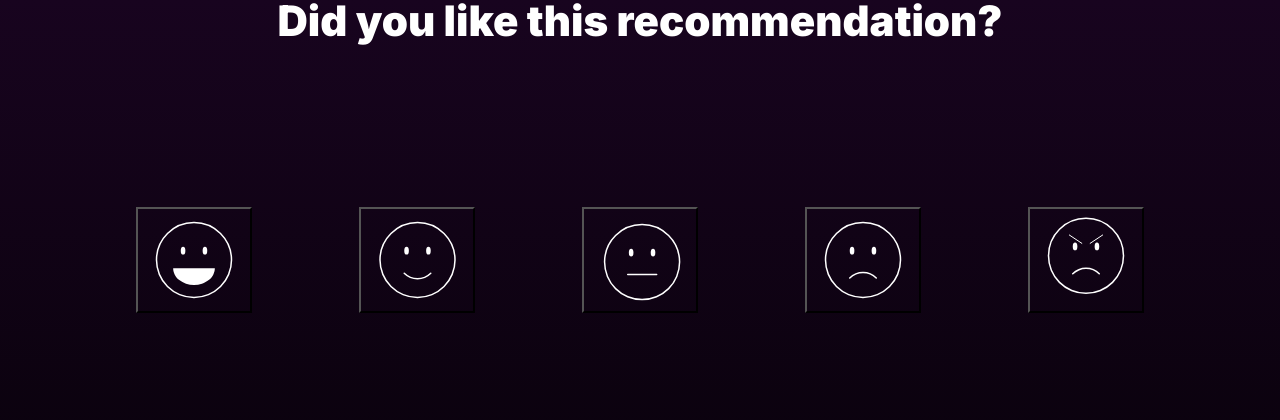
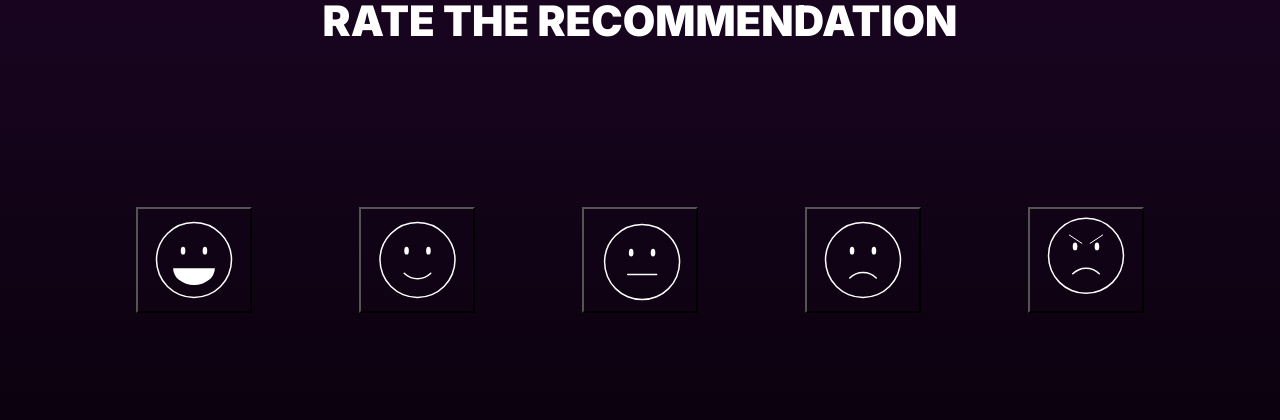
Before and after one commit to uol-feps-soc-comp3931-2324-classroom/final-year-project-svedka4, a Flask app: template app/templates/player.html in a window 1280 px wide. Shown: the top 420 px of the page. Run offline with Flask 3, Linux system fonts and the light colour scheme; the template is opened without the code that fills it: most values are stand-ins (such as "Sample title", 1, 10 or a date in 2020).

Commit message:
clear text

```diff
--- a/app/templates/player.html
+++ b/app/templates/player.html
@@ -3,7 +3,7 @@
     <div class="container">
 
         <div class="text-block">
-            <h1 style="font-size: 42px; font-weight: 900; margin-bottom: 3rem;">Did you like this recommendation?</h1>
+            <h1 style="font-size: 42px; font-weight: 900; margin-bottom: 3rem;">RATE THE RECOMMENDATION</h1>
         </div>
 
         <form id="ratingForm" action="{{ url_for('submit_ratings') }}" method="post">
```
